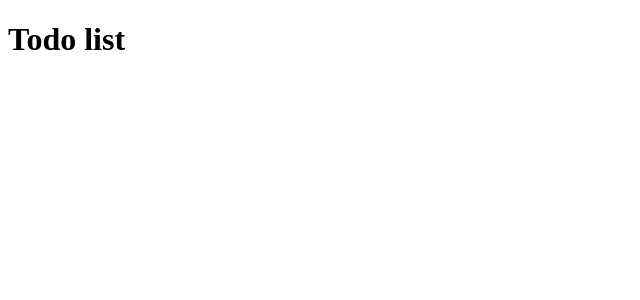
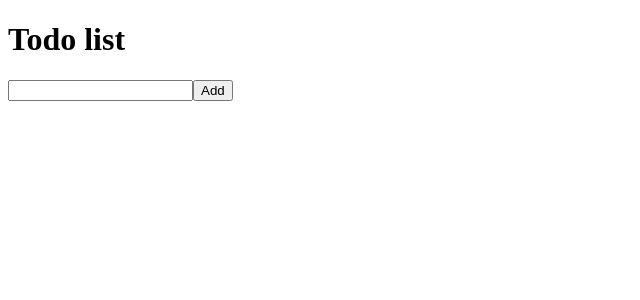
Before and after one commit to MarieBaude/exerciceTodoList, a React (Create React App) app in the folder front-end/: page / in a window 1280 px wide. Shown: the top 300 px of the page, without its empty margins (0-640 px from the left). Built offline with nearby package versions, Linux system fonts and the light colour scheme.

Commit message:
adding input and button in react

```diff
--- a/front-end/src/App.tsx
+++ b/front-end/src/App.tsx
@@ -4,6 +4,10 @@ export default function App() {
   return (
     <>
       <h1>Todo list</h1>
+      <form action="">
+        <input type="text" />
+        <button>Add</button>
+      </form>
     </>
   );
 }
```
